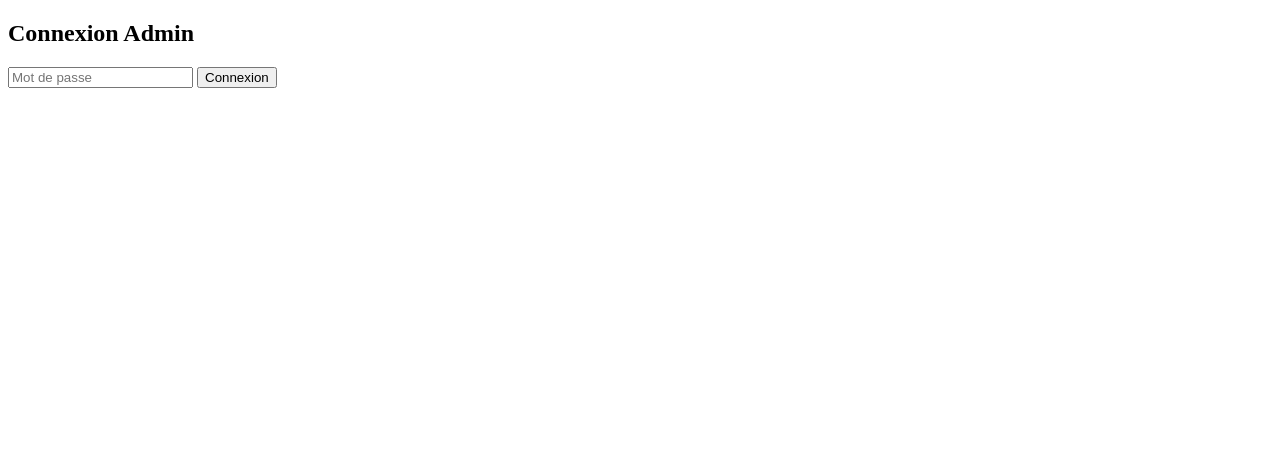
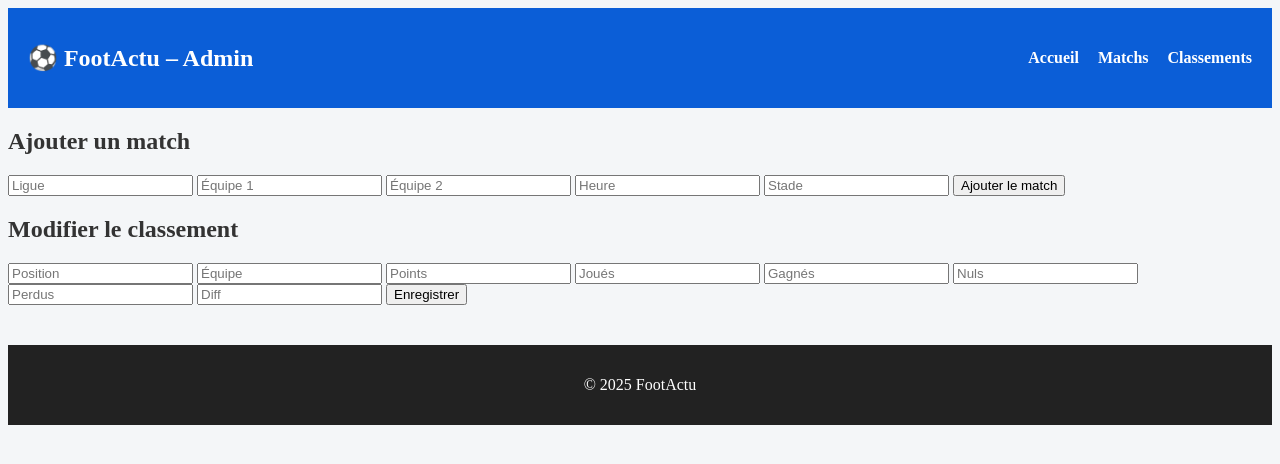
Before and after one commit to wisschacha/actufoot, a plain HTML site: page admin.html in a window 1280 px wide. Drawn offline with Linux system fonts and the light colour scheme.

Commit message:
Update admin.html

```diff
--- a/admin.html
+++ b/admin.html
@@ -1,24 +1,51 @@
 <!DOCTYPE html>
 <html lang="fr">
 <head>
-<meta charset="UTF-8">
-<title>Admin</title>
+  <meta charset="UTF-8" />
+  <meta name="viewport" content="width=device-width, initial-scale=1.0" />
+  <title>FootActu - Admin</title>
+  <link rel="stylesheet" href="style.css" />
 </head>
 <body>
 
-<h2>Connexion Admin</h2>
+  <header>
+    <h1>⚽ FootActu – Admin</h1>
+    <nav>
+      <a href="index.html">Accueil</a>
+      <a href="matchs.html">Matchs</a>
+      <a href="classement.html">Classements</a>
+    </nav>
+  </header>
 
-<input type="password" id="password" placeholder="Mot de passe">
-<button onclick="login()">Connexion</button>
+  <main class="admin">
+    <h2>Ajouter un match</h2>
+    <form id="matchForm">
+      <input type="text" placeholder="Ligue" id="league" required />
+      <input type="text" placeholder="Équipe 1" id="team1" required />
+      <input type="text" placeholder="Équipe 2" id="team2" required />
+      <input type="text" placeholder="Heure" id="time" required />
+      <input type="text" placeholder="Stade" id="stadium" required />
+      <button type="submit">Ajouter le match</button>
+    </form>
 
-<div id="adminPanel" style="display:none;">
-<h3>Nouvel article</h3>
-<input id="title" placeholder="Titre"><br><br>
-<textarea id="content" placeholder="Contenu"></textarea><br><br>
-<button onclick="publish()">Publier</button>
-</div>
+    <h2>Modifier le classement</h2>
+    <form id="classementForm">
+      <input type="number" placeholder="Position" id="pos" required />
+      <input type="text" placeholder="Équipe" id="equipe" required />
+      <input type="number" placeholder="Points" id="pts" required />
+      <input type="number" placeholder="Joués" id="j" required />
+      <input type="number" placeholder="Gagnés" id="g" required />
+      <input type="number" placeholder="Nuls" id="n" required />
+      <input type="number" placeholder="Perdus" id="p" required />
+      <input type="text" placeholder="Diff" id="diff" required />
+      <button type="submit">Enregistrer</button>
+    </form>
+  </main>
 
-<script src="auth.js"></script>
-<script src="admin.js"></script>
+  <footer>
+    <p>© 2025 FootActu</p>
+  </footer>
+
+  <script src="admin.js"></script>
 </body>
 </html>
```
